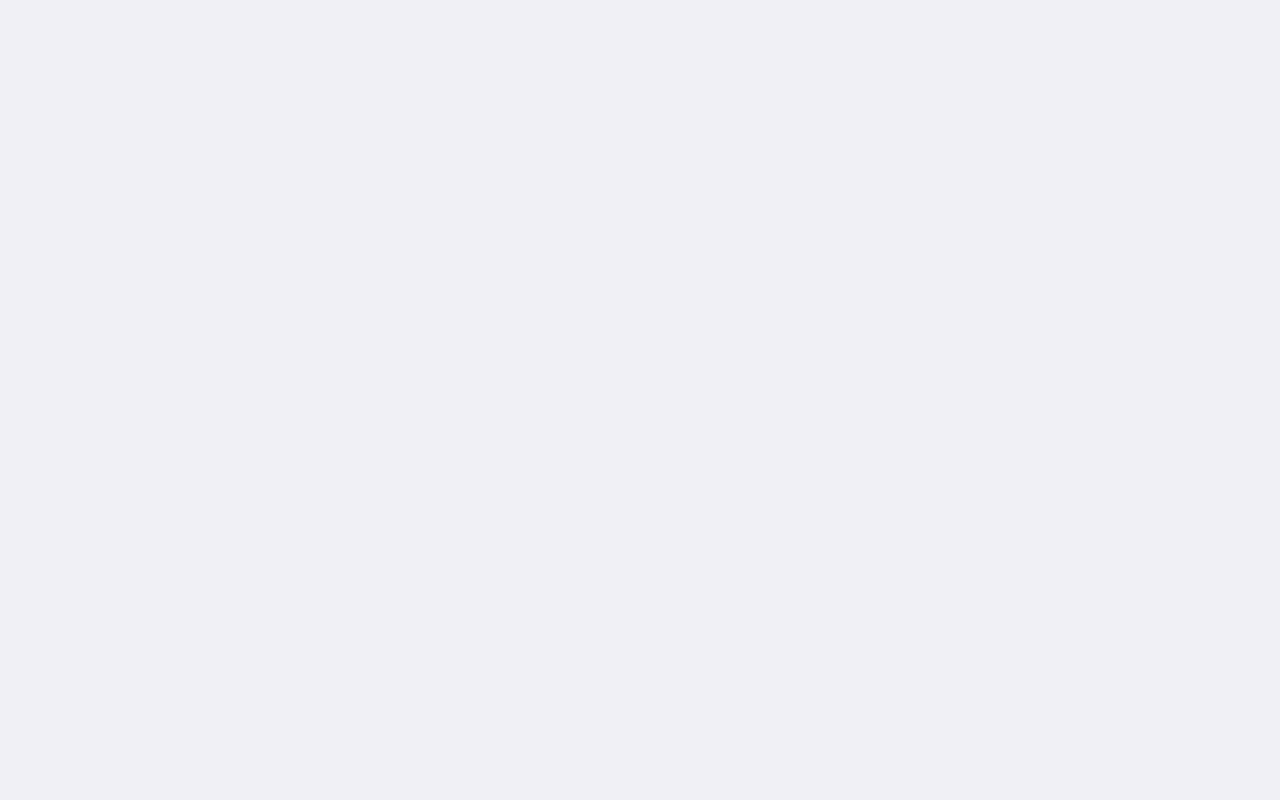
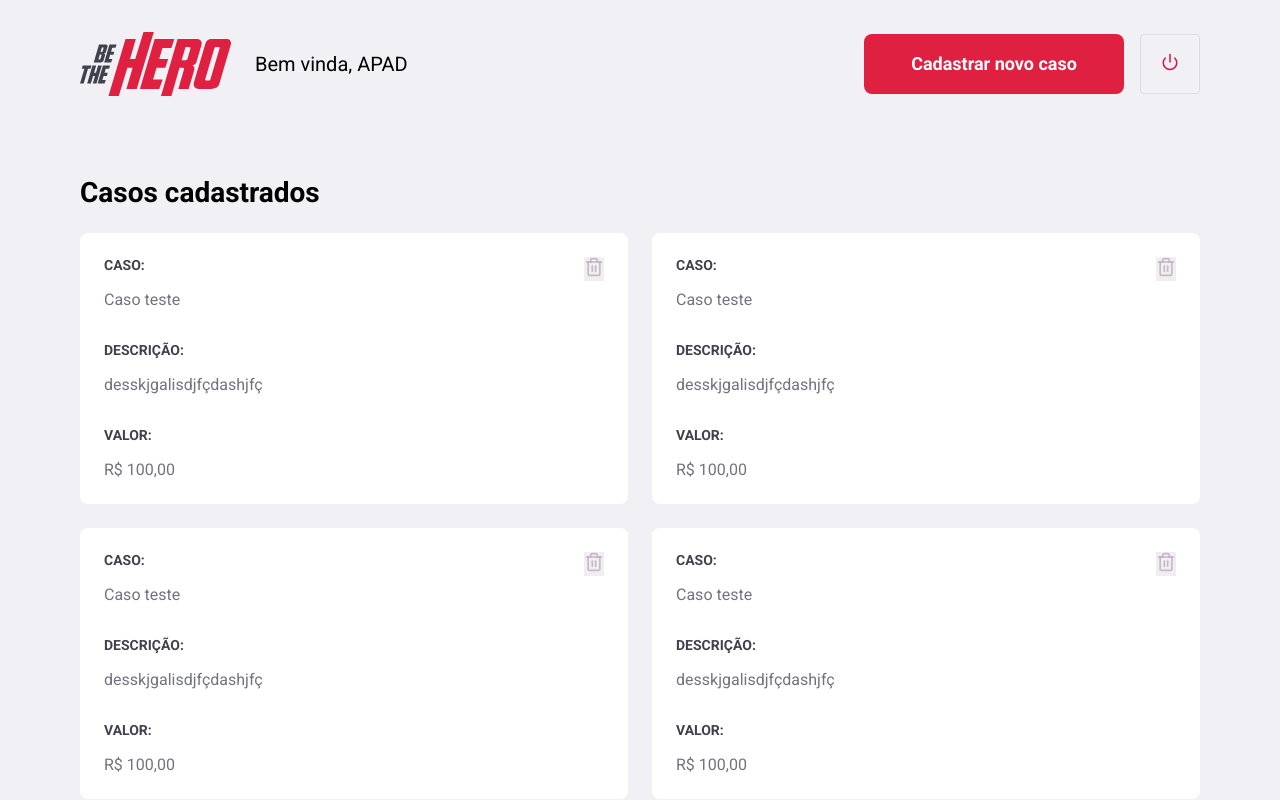
Before and after one commit to mateusvilione/bethehero-front, a React (Create React App) app: page /profile in a window 1280 px wide. Shown: the top 800 px of the page. Built offline with nearby package versions, Linux system fonts and the light colour scheme.

Commit message:
criação do profile

```diff
--- a/src/pages/Logon/styles.css
+++ b/src/pages/Logon/styles.css
@@ -6,7 +6,7 @@
 
   display: flex;
   align-items: center;
-  justify-content: center;
+  justify-content: space-between;
 }
 
 .logon-container section.form {
--- /dev/null
+++ b/src/pages/Profile/index.js
@@ -0,0 +1,103 @@
+import React from "react";
+import { Link } from "react-router-dom";
+
+import { FiPower, FiTrash2 } from "react-icons/fi";
+
+import "./styles.css";
+
+import logoImg from "../../assets/logo.svg";
+
+export default function Profile() {
+    return(
+        <div className="profile-container">
+            <header>
+                <img src={logoImg} alt="Be the Hero"/>
+                <span>Bem vinda, APAD</span>
+
+                <Link className="button" to="/incidents/new">
+                    Cadastrar novo caso
+                </Link>
+
+                <button type="button">
+                    <FiPower size={18} color="#E01041"/>
+                </button>
+            </header>
+
+            <h1>Casos cadastrados</h1>
+
+            <ul>
+                <li>
+                    <strong>CASO:</strong>
+
+                    <p>Caso teste</p>
+                    <strong>DESCRIÇÃO:</strong>
+                    <p>desskjgalisdjfçdashjfç</p>
+
+                    <strong>VALOR:</strong>
+                    <p>R$ 100,00</p>
+
+                    <button type="button">
+                        <FiTrash2 size={20} color="#a8a8" />
+                    </button>
+                </li>
+                <li>
+                    <strong>CASO:</strong>
+
+                    <p>Caso teste</p>
+                    <strong>DESCRIÇÃO:</strong>
+                    <p>desskjgalisdjfçdashjfç</p>
+
+                    <strong>VALOR:</strong>
+                    <p>R$ 100,00</p>
+
+                    <button type="button">
+                        <FiTrash2 size={20} color="#a8a8" />
+                    </button>
+                </li>
+                <li>
+                    <strong>CASO:</strong>
+
+                    <p>Caso teste</p>
+                    <strong>DESCRIÇÃO:</strong>
+                    <p>desskjgalisdjfçdashjfç</p>
+
+                    <strong>VALOR:</strong>
+                    <p>R$ 100,00</p>
+
+                    <button type="button">
+                        <FiTrash2 size={20} color="#a8a8" />
+                    </button>
+                </li>
+                <li>
+                    <strong>CASO:</strong>
+
+                    <p>Caso teste</p>
+                    <strong>DESCRIÇÃO:</strong>
+                    <p>desskjgalisdjfçdashjfç</p>
+
+                    <strong>VALOR:</strong>
+                    <p>R$ 100,00</p>
+
+                    <button type="button">
+                        <FiTrash2 size={20} color="#a8a8" />
+                    </button>
+                </li>
+                <li>
+                    <strong>CASO:</strong>
+
+                    <p>Caso teste</p>
+                    <strong>DESCRIÇÃO:</strong>
+                    <p>desskjgalisdjfçdashjfç</p>
+
+                    <strong>VALOR:</strong>
+                    <p>R$ 100,00</p>
+
+                    <button type="button">
+                        <FiTrash2 size={20} color="#a8a8" />
+                    </button>
+                </li>
+            </ul>
+
+        </div>
+    );
+}
--- /dev/null
+++ b/src/pages/Profile/styles.css
@@ -0,0 +1,87 @@
+.profile-container {
+    width: 100%;
+    max-width: 1180px;
+    padding: 0 30px;
+    margin: 32px auto;
+}
+
+.profile-container header {
+    display: flex;
+    align-items: center;
+}
+
+.profile-container header span {
+    font-size: 20px;
+    margin-left: 24px;
+}
+
+.profile-container header img {
+    height: 64px;
+}
+
+.profile-container header a {
+    width: 260px;
+    margin-left: auto;
+    margin-top: 0;
+}
+
+.profile-container header button {
+    height: 60px;
+    width: 60px;
+    border-radius: 4px;
+    border: 1px solid #dcdce6;
+    background: transparent;
+    margin-left: 16px;
+    transition: border-color 0.2s;
+}
+
+.profile-container header button:hover {
+    border-color: #999;
+}
+
+.profile-container h1 {
+    margin-top: 80px;
+    margin-bottom: 24px;
+}
+
+.profile-container ul {
+    display: grid;
+    grid-template-columns: 1fr 1fr;
+    grid-gap: 24px;
+    list-style: none;
+}
+
+.profile-container ul li {
+    background: #FFF;
+    padding: 24px;
+    border-radius: 8px;
+    position: relative;
+}
+
+.profile-container ul li button {
+    position: absolute;
+    right: 24px;
+    top: 24px;
+    border: 0;
+}
+
+.profile-container ul li button:hover {
+    opacity: 0.8;
+}
+
+
+.profile-container ul li strong {
+    display: block;
+    margin-bottom: 16px;
+    color: #41414d;
+}
+
+.profile-container ul li p + strong {
+    margin-top: 32px;
+}
+
+.profile-container ul li p {
+    color: #737380;
+    line-height: 21px;
+    font-size: 16px;
+}
--- a/src/routes.js
+++ b/src/routes.js
@@ -3,6 +3,7 @@
 
 import Logon from './pages/Logon';
 import Register from './pages/Register';
+import Profile from './pages/Profile';
 
 export default function Routes() {
     return (
@@ -10,6 +11,7 @@
             <Switch>
                 <Route path="/" exact component={Logon} />
                 <Route path="/register" component={Register} />
+                <Route path="/profile" component={Profile} />
             </Switch>
         </BrowserRouter>
     )
```
